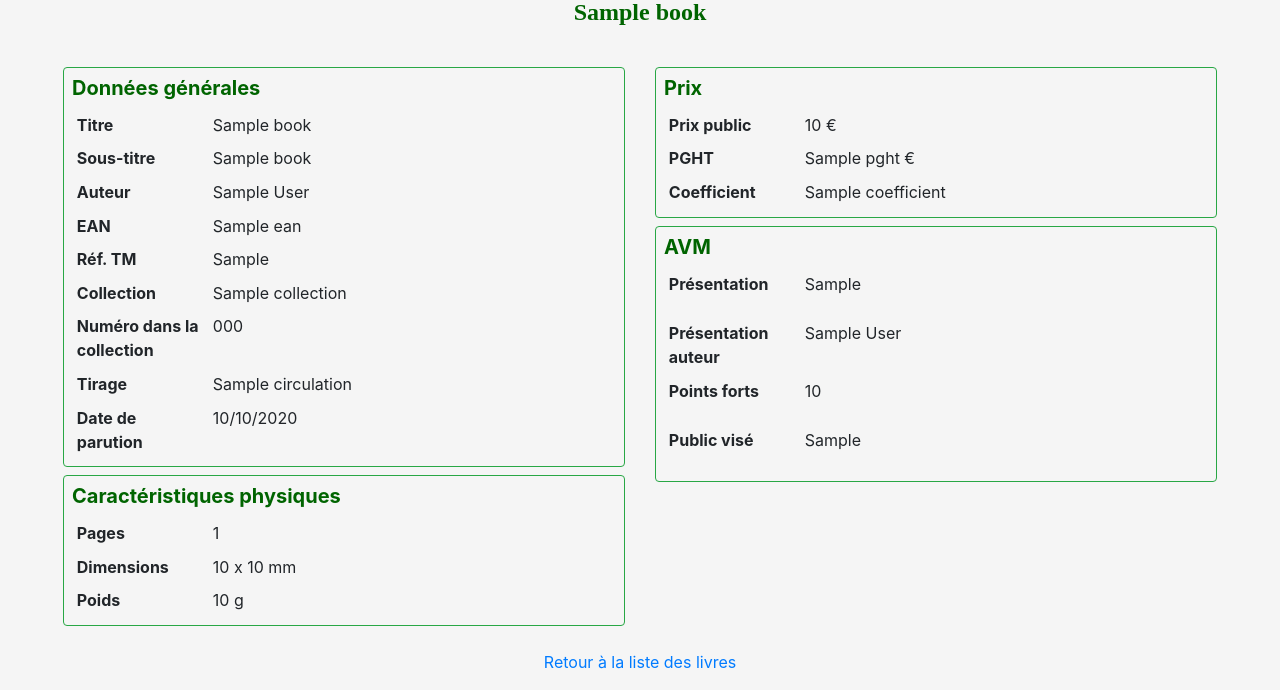
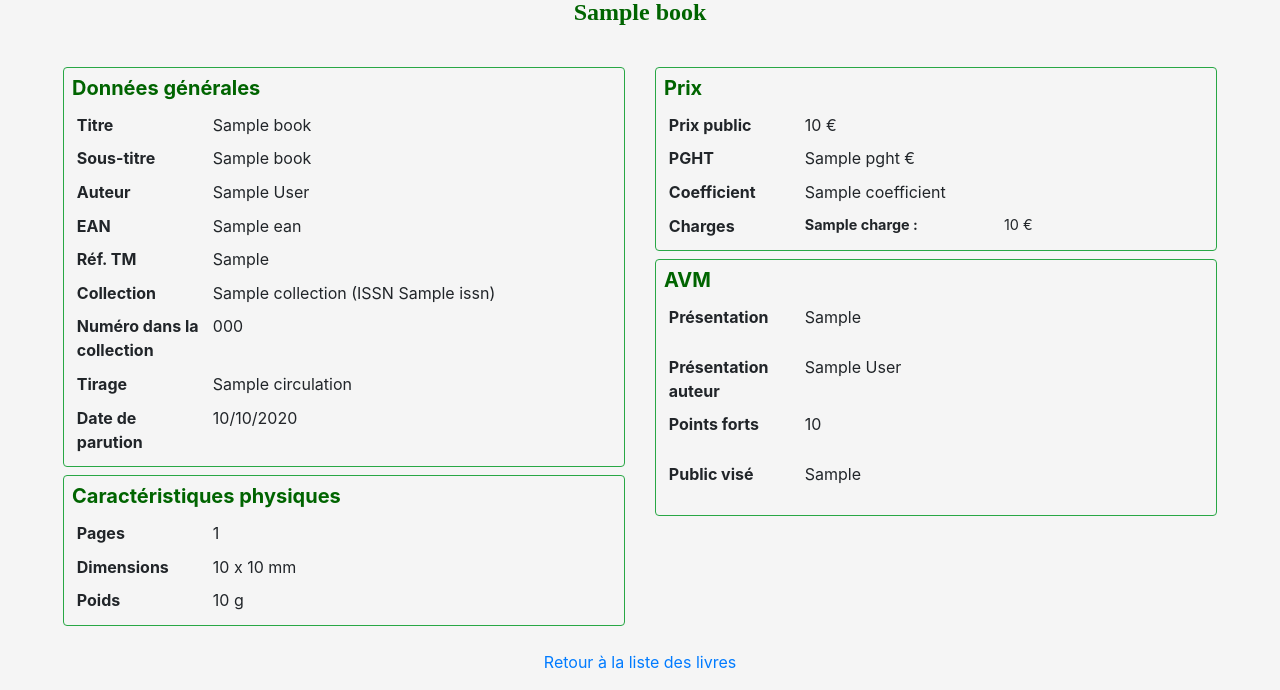
Before and after one commit to BrRoman/Editor, a Django app: template editor/apps/products/templates/products/books/details.html in a window 1280 px wide. Shown: the part 183-873 px from the top of the page. Run offline with Django 3.2, Linux system fonts and the light colour scheme; the template is opened without the code that fills it: most values are stand-ins (such as "Sample title", 1, 10 or a date in 2020); style sheets or scripts are compiled from the project's sources; some libraries are stand-ins or nearby versions; some web fonts are replaced.

Commit message:
Books details: + collection and charges.

```diff
--- a/editor/apps/products/templates/products/books/details.html
+++ b/editor/apps/products/templates/products/books/details.html
@@ -37,7 +37,12 @@
                     </tr>
                     <tr>
                         <td class="font-weight-bold col-3">Collection</td>
-                        <td>{{ book.collection|default_if_none:'' }}</td>
+                        <td>
+                            {{ book.collection.collection|default_if_none:''}}
+                            {% if book.collection %}
+                                (ISSN {{book.collection.issn|default_if_none:''}})
+                            {% endif %}
+                        </td>
                     </tr>
                     <tr>
                         <td class="font-weight-bold col-3">Numéro dans la collection</td>
@@ -89,6 +94,17 @@
                         <td class="font-weight-bold col-3">Coefficient</td>
                         <td>{{ book.coefficient|default_if_none:'?' }}</td>
                     </tr>
+                    <tr>
+                        <td class="font-weight-bold col-3">Charges</td>
+                        <td id="charges">
+                            {% for charge in charges %}
+                                <div class="d-flex">
+                                    <p class="font-weight-bold col-6 form-text m-0 p-0">{{ charge.name }} :</p>
+                                    <p class="col-6 form-text m-0 p-0">{{ charge.amount }} €</p>
+                                </div>
+                            {% endfor %}
+                        </td>
+                    </tr>
                 </table>
             </div>
 
--- a/editor/apps/products/views_books.py
+++ b/editor/apps/products/views_books.py
@@ -3,7 +3,7 @@
 from django.contrib.auth.decorators import login_required
 from django.shortcuts import get_object_or_404, render
 
-from .models import Product
+from .models import Charge, Product
 
 
 def books_list(request):
@@ -28,11 +28,13 @@ def book_create(request):
 def book_details(request, **kwargs):
     """ Details of a book. """
     book = get_object_or_404(Product, pk=kwargs['pk'])
+    charges = Charge.objects.filter(product=book)
     return render(
         request,
         'products/books/details.html',
         {
             'book': book,
+            'charges': charges,
         },
     )
 
--- a/editor/static/css/editor.less
+++ b/editor/static/css/editor.less
@@ -86,5 +86,9 @@ body {
                 font-size: 18pt;
             }
         }
+
+        #charges {
+            font-size: 0.9em;
+        }
     }
 }
```
